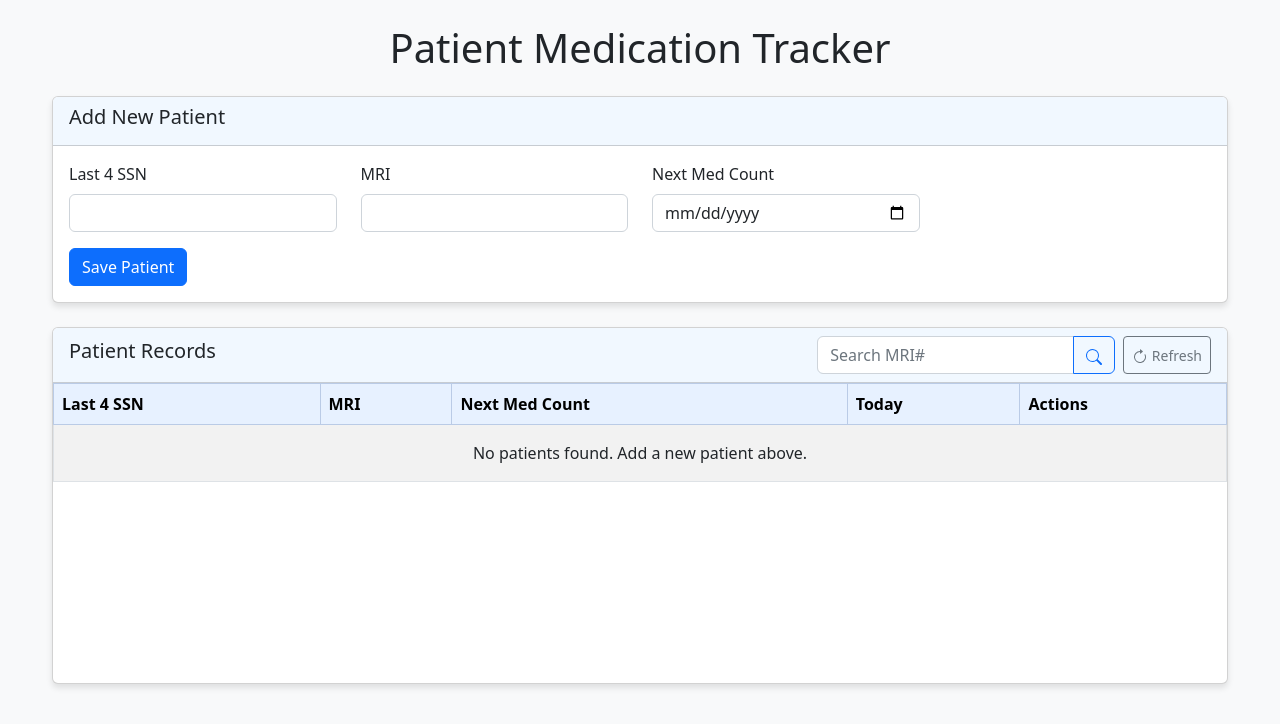
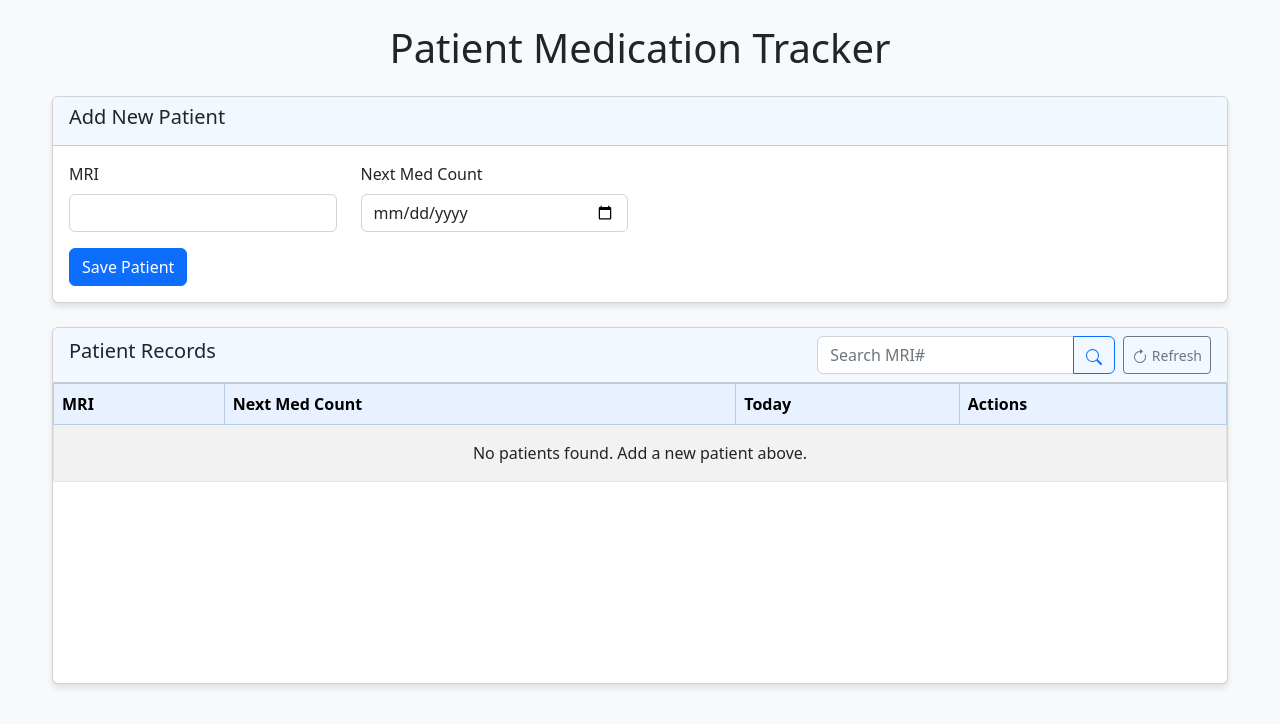
Before and after one commit to chai-dev682/cedar-recovery, a FastAPI app: page / in a window 1280 px wide. Shown: the top 724 px of the page. Run offline with FastAPI, Linux system fonts and the light colour scheme; data that the repository does not hold is empty; some libraries are stand-ins or nearby versions.

Commit message:
fix: remove SSN property

```diff
--- a/api/crud.py
+++ b/api/crud.py
@@ -3,9 +3,6 @@ from . import models, schemas
 
 def get_patient(db: Session, patient_id: int):
     return db.query(models.Patient).filter(models.Patient.id == patient_id).first()
-
-def get_patient_by_ssn(db: Session, ssn_last4: str):
-    return db.query(models.Patient).filter(models.Patient.ssn_last4 == ssn_last4).first()
 
 def get_patient_by_mri(db: Session, mri: str):
     return db.query(models.Patient).filter(models.Patient.mri == mri).first()
@@ -15,7 +12,6 @@ def get_patients(db: Session, skip: int = 0, limit: int = 100):
 
 def create_patient(db: Session, patient: schemas.PatientCreate):
     db_patient = models.Patient(
-        ssn_last4=patient.ssn_last4,
         mri=patient.mri,
         next_med_count=patient.next_med_count
     )
--- a/api/models.py
+++ b/api/models.py
@@ -8,7 +8,6 @@ class Patient(Base):
     __tablename__ = "patients"
 
     id = Column(Integer, primary_key=True, index=True)
-    ssn_last4 = Column(String, unique=True, index=True)
     mri = Column(String, unique=True, index=True)
     next_med_count = Column(Date)
 
--- a/api/schemas.py
+++ b/api/schemas.py
@@ -4,7 +4,6 @@ from datetime import date
 
 
 class PatientBase(BaseModel):
-    ssn_last4: str = Field(..., min_length=4, max_length=4)
     mri: str = Field(..., min_length=2, max_length=6)
     next_med_count: date
 
--- a/static/script.js
+++ b/static/script.js
@@ -30,7 +30,6 @@ document.addEventListener('DOMContentLoaded', function() {
         e.preventDefault();
 
         const patientData = {
-            ssn_last4: document.getElementById('ssn').value,
             mri: document.getElementById('mri').value,
             next_med_count: document.getElementById('medCount').value
         };
@@ -52,7 +51,6 @@ document.addEventListener('DOMContentLoaded', function() {
         }
 
         const patientData = {
-            ssn_last4: document.getElementById('editSsn').value,
             mri: document.getElementById('editMri').value,
             next_med_count: document.getElementById('editMedCount').value
         };
@@ -183,7 +181,6 @@ document.addEventListener('DOMContentLoaded', function() {
             const row = document.createElement('tr');
 
             row.innerHTML = `
-                <td>${patient.ssn_last4}</td>
                 <td>${patient.mri}</td>
                 <td>${medCountDate}</td>
                 <td><span class="${patient.today_flag ? 'true-flag' : 'false-flag'}">${patient.today_flag ? 'TRUE' : 'FALSE'}</span></td>
@@ -228,7 +225,6 @@ document.addEventListener('DOMContentLoaded', function() {
 
         if (patient) {
             document.getElementById('editId').value = patient.id;
-            document.getElementById('editSsn').value = patient.ssn_last4;
             document.getElementById('editMri').value = patient.mri;
 
             // Format date for input
--- a/templates/index.html
+++ b/templates/index.html
@@ -19,10 +19,6 @@
             <div class="card-body">
                 <form id="patientForm">
                     <div class="row mb-3">
-                        <div class="col-md-3">
-                            <label for="ssn" class="form-label">Last 4 SSN</label>
-                            <input type="text" class="form-control" id="ssn" maxlength="4" pattern="[0-9]{4}" required>
-                        </div>
                         <div class="col-md-3">
                             <label for="mri" class="form-label">MRI</label>
                             <input type="text" class="form-control" id="mri" minlength="2" maxlength="6" pattern="[0-9]{2,6}" required>
@@ -63,7 +59,6 @@
                     <table class="table table-striped table-bordered mb-0">
                         <thead class="table-primary">
                             <tr>
-                                <th scope="col">Last 4 SSN</th>
                                 <th scope="col">MRI</th>
                                 <th scope="col">Next Med Count</th>
                                 <th scope="col">Today</th>
@@ -90,10 +85,6 @@
                 <div class="modal-body">
                     <form id="editForm">
                         <input type="hidden" id="editId">
-                        <div class="mb-3">
-                            <label for="editSsn" class="form-label">Last 4 SSN</label>
-                            <input type="text" class="form-control" id="editSsn" maxlength="4" pattern="[0-9]{4}" required>
-                        </div>
                         <div class="mb-3">
                             <label for="editMri" class="form-label">MRI</label>
                             <input type="text" class="form-control" id="editMri" minlength="2" maxlength="6" pattern="[0-9]{2,6}" required>
```
Also changed, not shown: api/routes.py (+0 -11 lines).
